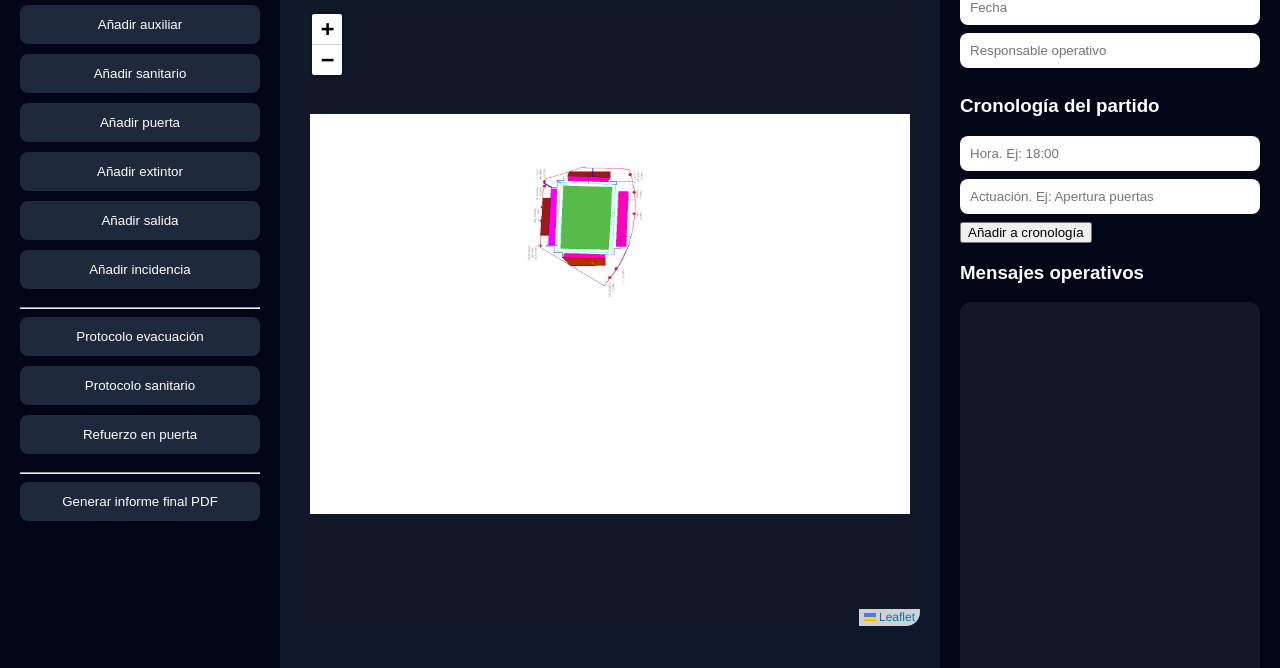
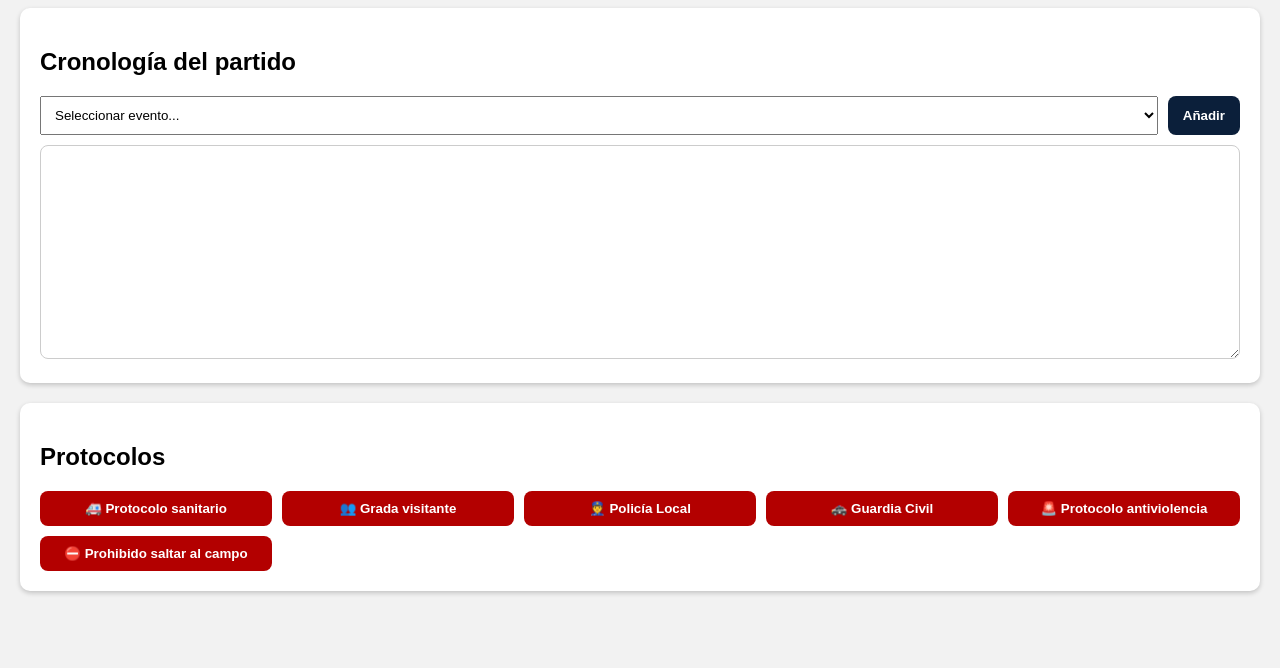
Before and after one commit to rldquero/pau-estadio, a website: page public/index.html in a window 1280 px wide. Shown: the part 132-800 px from the top of the page. Drawn offline with nearby package versions, Linux system fonts and the light colour scheme.

Commit message:
Cronologia automatica y protocolos nuevos

```diff
--- a/public/index.html
+++ b/public/index.html
@@ -1,76 +1,139 @@
 <!DOCTYPE html>
 <html lang="es">
+
 <head>
 <meta charset="UTF-8">
 <meta name="viewport" content="width=device-width, initial-scale=1.0">
-  <title>PAU ESTADIO</title>
 
-  <link rel="stylesheet" href="https://unpkg.com/leaflet/dist/leaflet.css">
+<title>PAU Estadio</title>
+
 <link rel="stylesheet" href="style.css">
+
 </head>
 
 <body>
 
-  <div class="sidebar">
-    <h2>PAU ESTADIO</h2>
+<h1>PAU ESTADIO</h1>
 
-    <button onclick="modo='vigilante'">Añadir vigilante</button>
-    <button onclick="modo='auxiliar'">Añadir auxiliar</button>
-    <button onclick="modo='sanitario'">Añadir sanitario</button>
-    <button onclick="modo='puerta'">Añadir puerta</button>
-    <button onclick="modo='extintor'">Añadir extintor</button>
-    <button onclick="modo='salida'">Añadir salida</button>
-    <button onclick="modo='incidencia'">Añadir incidencia</button>
+<div class="contenedor">
 
-    <hr>
+<div class="bloque">
 
-    <button onclick="enviarProtocolo('Evacuación')">Protocolo evacuación</button>
-    <button onclick="enviarProtocolo('Sanitario')">Protocolo sanitario</button>
-    <button onclick="enviarProtocolo('Refuerzo en puerta')">Refuerzo en puerta</button>
+<h2>Cronología del partido</h2>
 
-    <hr>
+<div style="display:flex; gap:10px; margin-bottom:10px;">
 
-    <button onclick="generarInformeFinal()">Generar informe final PDF</button>
+<select id="eventoCronologia" style="flex:1; padding:10px;">
+
+<option value="">Seleccionar evento...</option>
+
+<option>Apertura de puertas</option>
+<option>Inicio dispositivo preventivo</option>
+<option>Activado protocolo grada visitante</option>
+<option>Incidencia acceso puerta 1</option>
+<option>Incidencia acceso puerta 2</option>
+<option>Incidencia acceso puerta 3</option>
+<option>Se recibe fotografía</option>
+<option>Inicio del partido</option>
+<option>Atención sanitaria grada norte</option>
+<option>Atención sanitaria grada sur</option>
+<option>Atención sanitaria grada visitante</option>
+<option>Intervención seguridad privada</option>
+<option>Intervención Policía Local</option>
+<option>Intervención Guardia Civil</option>
+<option>Lanzamiento de objetos</option>
+<option>Parada temporal del partido</option>
+<option>Reanudación del partido</option>
+<option>Finalización del partido</option>
+<option>Salida escalonada del público</option>
+<option>Cierre del dispositivo</option>
+
+</select>
+
+<button type="button" onclick="añadirCronologia()">
+Añadir
+</button>
+
 </div>
 
-  <div class="content">
-    <h1>Plano operativo del estadio</h1>
-    <p id="modoTexto">Selecciona un tipo de punto y haz clic en el plano.</p>
-    <div id="map"></div>
+<textarea id="cronologia" rows="12"></textarea>
+
 </div>
 
-  <div class="panel">
-    <h3>Datos del partido</h3>
-    <input id="partidoNombre" placeholder="Partido / evento">
-    <input id="fechaPartido" placeholder="Fecha">
-    <input id="responsablePartido" placeholder="Responsable operativo">
+<div class="bloque">
 
-    <h3>Cronología del partido</h3>
-    <input id="horaCronologia" placeholder="Hora. Ej: 18:00">
-    <input id="textoCronologia" placeholder="Actuación. Ej: Apertura puertas">
-    <button onclick="agregarCronologia()">Añadir a cronología</button>
-    <div id="cronologia"></div>
+<h2>Protocolos</h2>
 
-    <h3>Mensajes operativos</h3>
-    <div id="mensajes"></div>
+<div class="protocolos">
 
-    <input id="mensajeInput" placeholder="Escribir mensaje...">
-    <button onclick="enviarMensaje()">Enviar texto</button>
+<button onclick="añadirProtocolo('Activado protocolo sanitario')">
+🚑 Protocolo sanitario
+</button>
 
-    <label class="fileBtn">
-      Enviar foto
-      <input type="file" accept="image/*" onchange="enviarArchivo(event,'foto')" hidden>
-    </label>
+<button onclick="añadirProtocolo('Activado protocolo grada visitante')">
+👥 Grada visitante
+</button>
 
-    <label class="fileBtn">
-      Enviar vídeo
-      <input type="file" accept="video/*" onchange="enviarArchivo(event,'video')" hidden>
-    </label>
+<button onclick="añadirProtocolo('Aviso a Policía Local')">
+👮 Policía Local
+</button>
+
+<button onclick="añadirProtocolo('Aviso a Guardia Civil')">
+🚓 Guardia Civil
+</button>
+
+<button onclick="añadirProtocolo('Activado protocolo antiviolencia')">
+🚨 Protocolo antiviolencia
+</button>
+
+<button onclick="añadirProtocolo('Prohibido entrar al terreno de juego')">
+⛔ Prohibido saltar al campo
+</button>
+
 </div>
 
-  <script src="https://unpkg.com/leaflet/dist/leaflet.js"></script>
-  <script src="https://cdnjs.cloudflare.com/ajax/libs/jspdf/2.5.1/jspdf.umd.min.js"></script>
-  <script src="app.js"></script>
+</div>
+
+</div>
+
+<script>
+
+function añadirCronologia(){
+
+const select = document.getElementById("eventoCronologia");
+const textarea = document.getElementById("cronologia");
+
+if(select.value === "") return;
+
+const ahora = new Date();
+
+const hora = ahora.toLocaleTimeString("es-ES",{
+hour:"2-digit",
+minute:"2-digit"
+});
+
+textarea.value += hora + " - " + select.value + "\n";
+
+select.value = "";
+
+}
+
+function añadirProtocolo(texto){
+
+const textarea = document.getElementById("cronologia");
+
+const ahora = new Date();
+
+const hora = ahora.toLocaleTimeString("es-ES",{
+hour:"2-digit",
+minute:"2-digit"
+});
+
+textarea.value += hora + " - " + texto + "\n";
+
+}
+
+</script>
 
 </body>
 </html>
--- a/public/style.css
+++ b/public/style.css
@@ -1,109 +1,56 @@
 body{
+font-family:Arial, sans-serif;
+background:#f2f2f2;
 margin:0;
-  font-family:Arial;
-  background:#0f172a;
-  color:white;
-  display:flex;
-  height:100vh;
-}
-
-.sidebar{
-  width:240px;
-  background:#020617;
-  padding:20px;
-  overflow:auto;
-}
-
-.sidebar button{
-  width:100%;
-  margin-bottom:10px;
-  padding:12px;
-  background:#1e293b;
-  border:none;
-  color:white;
-  border-radius:8px;
-  cursor:pointer;
-}
-
-.sidebar button:hover{
-  background:#2563eb;
-}
-
-.content{
-  flex:1;
 padding:20px;
 }
 
-#map{
-  height:78vh;
-  width:100%;
-  background:#111827;
-  border-radius:14px;
-  overflow:hidden;
+h1{
+background:#0b1f3a;
+color:white;
+padding:20px;
+border-radius:10px;
 }
 
-.panel{
-  width:300px;
-  background:#020617;
-  padding:20px;
-  overflow:auto;
+.contenedor{
+display:flex;
+flex-direction:column;
+gap:20px;
 }
 
-#mensajes{
-  height:65vh;
-  overflow:auto;
-  background:#111827;
-  padding:10px;
+.bloque{
+background:white;
+padding:20px;
 border-radius:10px;
-  margin-bottom:10px;
+box-shadow:0 2px 5px rgba(0,0,0,0.2);
 }
 
-.msg{
-  background:#1e293b;
+textarea{
+width:100%;
 padding:10px;
 border-radius:8px;
-  margin-bottom:8px;
+border:1px solid #ccc;
 font-size:14px;
+box-sizing:border-box;
 }
 
-input{
-  width:100%;
-  padding:10px;
-  margin-bottom:8px;
-  border-radius:8px;
+button{
+background:#0b1f3a;
+color:white;
 border:none;
-}.punto{
-  font-size:26px;
-  background:white;
-  border-radius:50%;
-  width:34px;
-  height:34px;
-  display:flex;
-  align-items:center;
-  justify-content:center;
-  border:2px solid #0f172a;
-}.fileBtn{
-  display:block;
-  width:100%;
-  box-sizing:border-box;
-  text-align:center;
-  margin-top:8px;
-  padding:10px;
-  background:#2563eb;
-  color:white;
+padding:10px 15px;
 border-radius:8px;
 cursor:pointer;
+font-weight:bold;
 }
 
-.media{
-  width:100%;
-  max-height:220px;
-  object-fit:contain;
-  margin-top:8px;
-  border-radius:8px;
-  background:#000;
-}.panel input{
-  width:100%;
-  box-sizing:border-box;
-  margin-bottom:8px;
+.protocolos{
+display:grid;
+grid-template-columns:repeat(auto-fit,minmax(220px,1fr));
+gap:10px;
+margin-top:10px;
 }
+
+.protocolos button{
+background:#b30000;
+}
```
Lines whose indentation alone changed are shown as unchanged.
